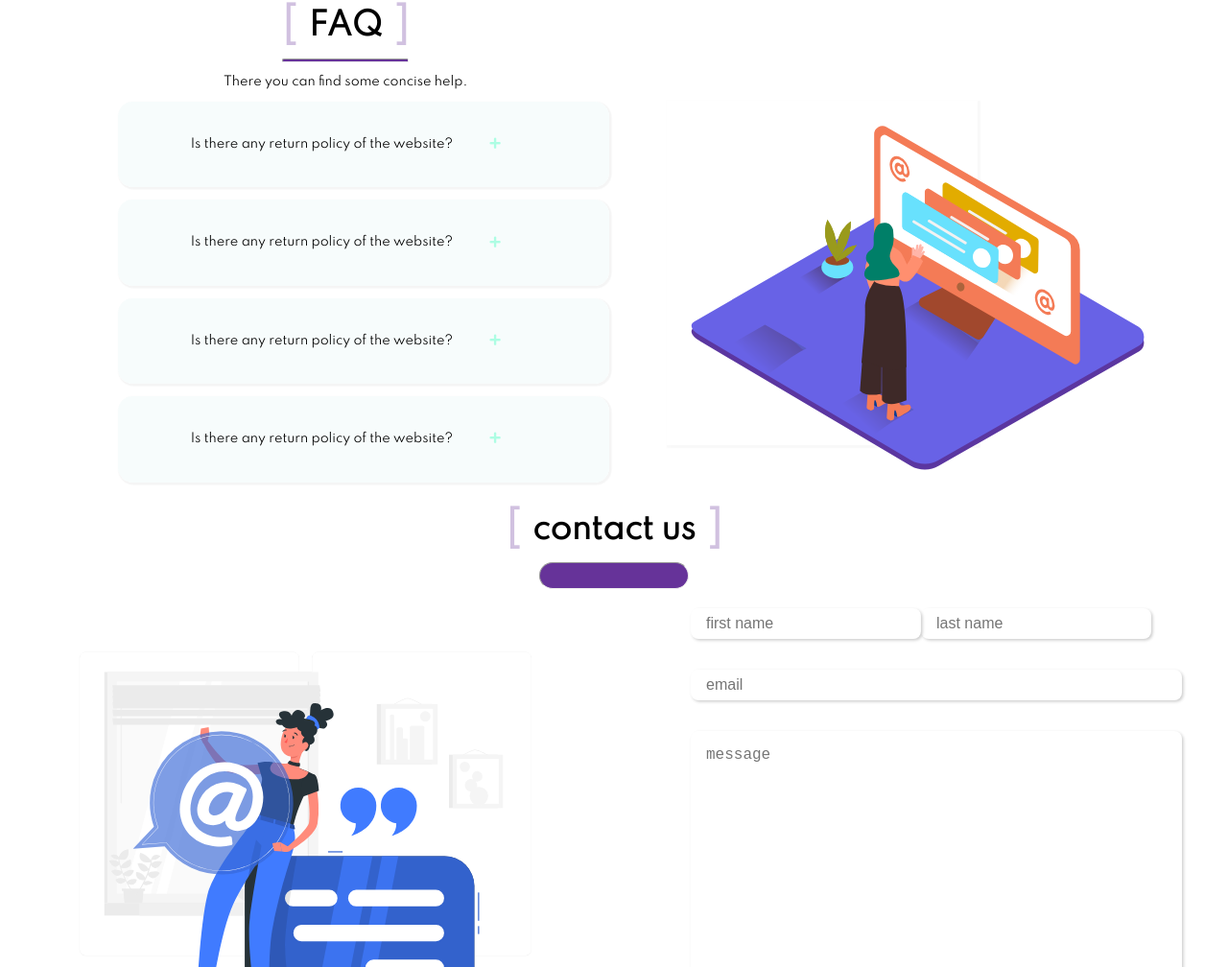
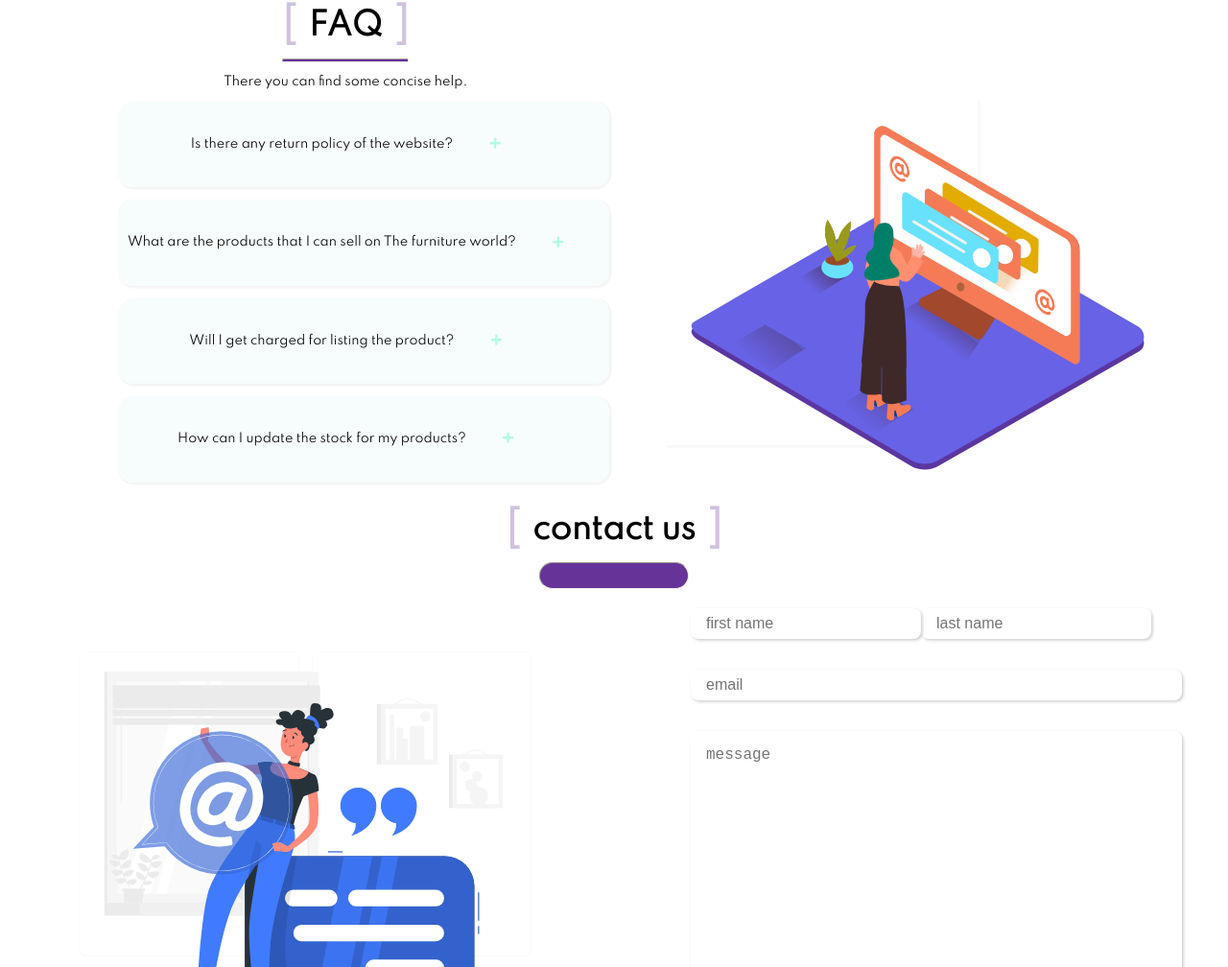
Before and after one commit to prashantmore277/the-furniture-world, a plain HTML site: page index.html in a window 1280 px wide. Shown: the part 1541-2549 px from the top of the page at 96% size. Drawn offline with Linux system fonts and the light colour scheme; files whose address does not match are found by name.

Commit message:
Update index.html

```diff
--- a/index.html
+++ b/index.html
@@ -185,12 +185,12 @@
             <div class="container">
               <div class="accordion">
                 <div class="accordion-item" id="question2">
-                  <a href="#question2" class="accordian-link">Is there any return policy of the website?
+                  <a href="#question2" class="accordian-link">What are the products that I can sell on The furniture world?
 
                     <i class="fas fa-plus"></i>
                     <i class="fas fa-minus"></i></a>
                   <div class="answer">
-                    <p>Yes,we do have the return policies for different item,accessories and on many more.</p>
+                    <p>You can sell items in the following categories on The funiture world: Furniture,Kids Rooms,Mattresses and Bedding,Home Decor,Lamps and Lighting,Homeware ,Interior Design.</p>
                   </div>
                 </div>
               </div>
@@ -203,12 +203,12 @@
             <div class="container">
               <div class="accordion">
                 <div class="accordion-item" id="question3">
-                  <a href="#question3" class="accordian-link">Is there any return policy of the website?
+                  <a href="#question3" class="accordian-link">Will I get charged for listing the product?
 
                     <i class="fas fa-plus"></i>
                     <i class="fas fa-minus"></i></a>
                   <div class="answer">
-                    <p>Yes,we do have the return policies for different item,accessories and on many more.</p>
+                    <p>No. Listing of products on Furniture world is free. We do not charge anything for listing your catalogue online. You only need to pay a commission for what you sell.</p>
                   </div>
                 </div>
               </div>
@@ -221,12 +221,13 @@
             <div class="container">
               <div class="accordion">
                 <div class="accordion-item" id="question4">
-                  <a href="#question4" class="accordian-link"> Is there any return policy of the website?
+                  <a href="#question4" class="accordian-link"> How can I update the stock for my products?
+
 
                     <i class="fas fa-plus"></i>
                     <i class="fas fa-minus"></i></a>
                   <div class="answer">
-                    <p>Yes,we do have the return policies for different item,accessories and on many more.</p>
+                    <p>We request you to send us an email to merchant.services@furniture.com. We will share your stock information with the category team and revert back.</p>
                   </div>
                 </div>
               </div>
```
